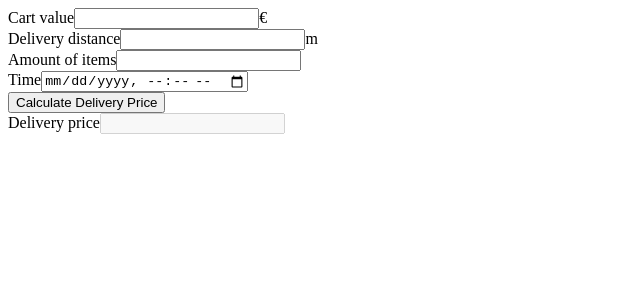
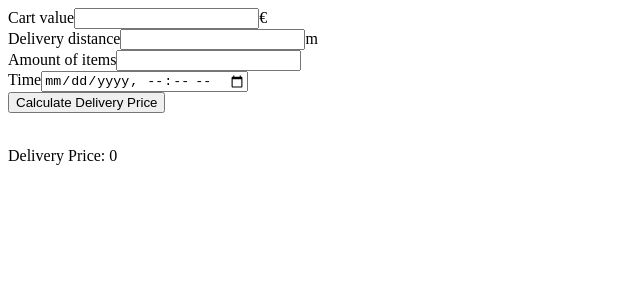
Before and after one commit to alinaincodeland/wolt-delivery-fee-calculator, a React (Create React App) app: page / in a window 1280 px wide. Shown: the top 300 px of the page, without its empty margins (0-640 px from the left). Built offline with nearby package versions, Linux system fonts and the light colour scheme.

Commit message:
Added the Delivery Fee Calculation logic

```diff
--- a/src/components/DeliveryFeeCalculator.tsx
+++ b/src/components/DeliveryFeeCalculator.tsx
@@ -5,33 +5,53 @@ const DeliveryFeeCalculator: React.FC = () => {
 
     const [cartValue, setCartValue] = useState<number>(0);
     const [deliveryDistance, setDeliveryDistance] = useState<number>(0);
-    const [amountOfItems, setAmountofItems] = useState<number>(0);
+    const [amountOfItems, setAmountOfItems] = useState<number>(0);
     const [orderTime, setOrderTime] = useState<Date>(new Date());
     const [deliveryPrice, setDeliveryPrice] = useState<number>(0);
 
 
 
-    function calculateDeliveryFee() {
-        let surcharge = 0;
+    const calculateDeliveryFee = () => {
+        let deliveryFee = 0;
 
         if (cartValue < 10) {
-            surcharge = 10 - cartValue;
-            console.log("surcharge is...", surcharge)
+            deliveryFee += 10 - cartValue;
         }
 
-        let deliveryPrice = 0;
-
-        if (deliveryDistance < 1000) {
-            deliveryPrice = 2;
-
+        if (deliveryDistance <= 1000) {
+            deliveryFee += 2;
+        } else {
+            deliveryFee += 2 + Math.ceil((deliveryDistance - 1000) / 500);
         }
 
+
+        if (amountOfItems >= 5 && amountOfItems < 12) {
+            deliveryFee += (amountOfItems - 4) * 0.5;
+        } else {
+            deliveryFee += (amountOfItems - 4) * 0.5 + 1.2;
+        }
+
+
+        if (orderTime.getUTCHours() >= 15 && orderTime.getUTCHours() <= 19 && orderTime.getUTCDay() === 5) {
+            deliveryFee *= 1.2
+        }
+
+
+        if (cartValue >= 100) {
+            deliveryFee = 0;
+        }
+
+        if (deliveryFee > 15) {
+            deliveryFee = 15;
+        }
+
+        setDeliveryDistance(deliveryFee);
     }
 
 
 
-
     return (
+        <main>
         <form>
             <label>
                 Cart value
@@ -57,7 +77,7 @@ const DeliveryFeeCalculator: React.FC = () => {
                     required
                 />
                 m
-            </label>
+                </label>
             <br />
             <label>
                 Amount of items
@@ -83,19 +103,13 @@ const DeliveryFeeCalculator: React.FC = () => {
             </label>
             <button className="form--button" onClick={calculateDeliveryFee}>
                 Calculate Delivery Price
-            </button>
+                </button>
+        </form >
             <br />
-            <label>
-                Delivery price
-                <input
-                    type="number"
-                    placeholder=""
-                    className="form--input"
-                    name="deliveryPrice"
-                    disabled
-                />
-            </label>
-        </form >
+
+            <p>Delivery Price: {deliveryPrice}</p>
+        </main>
+
 
     )
 }
```
